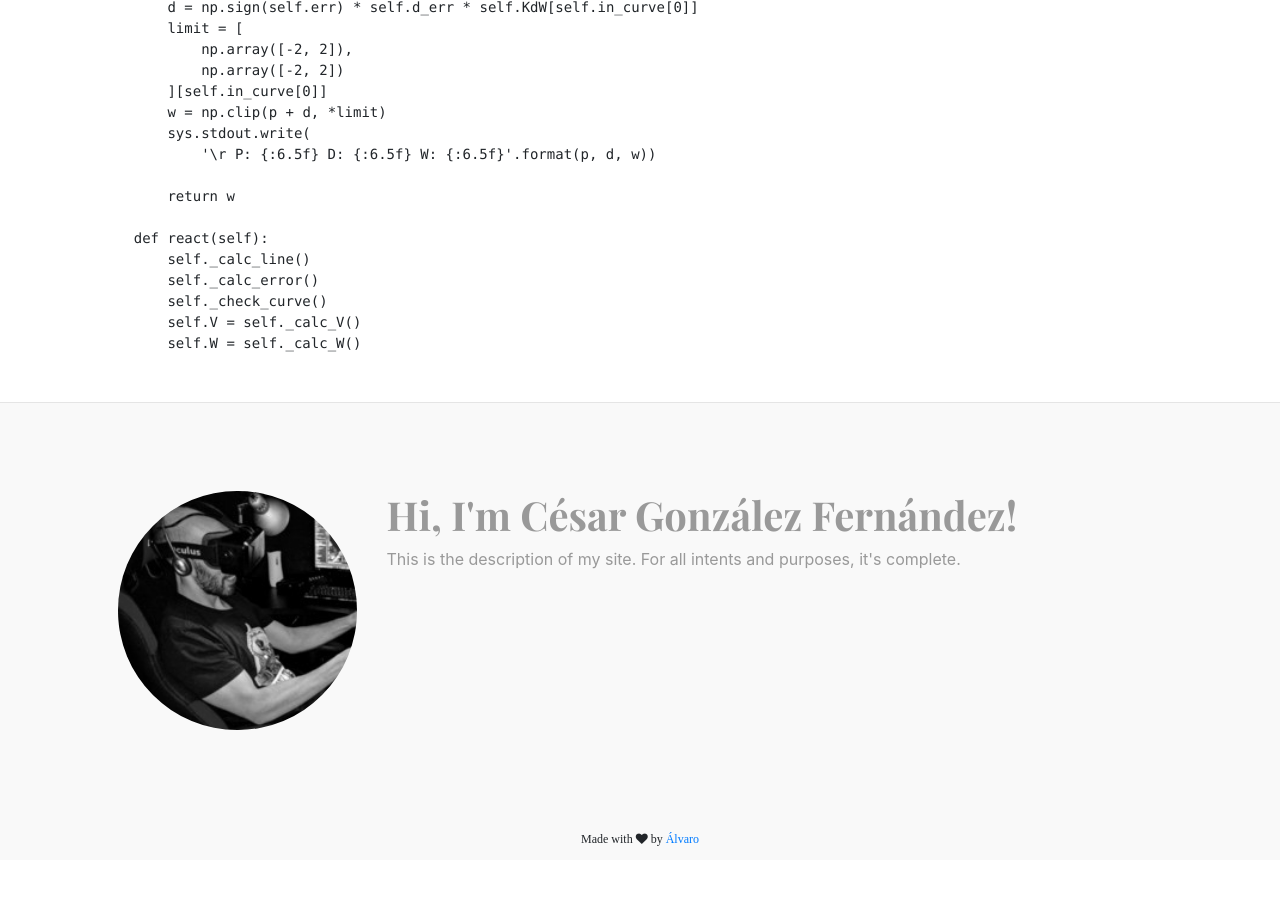
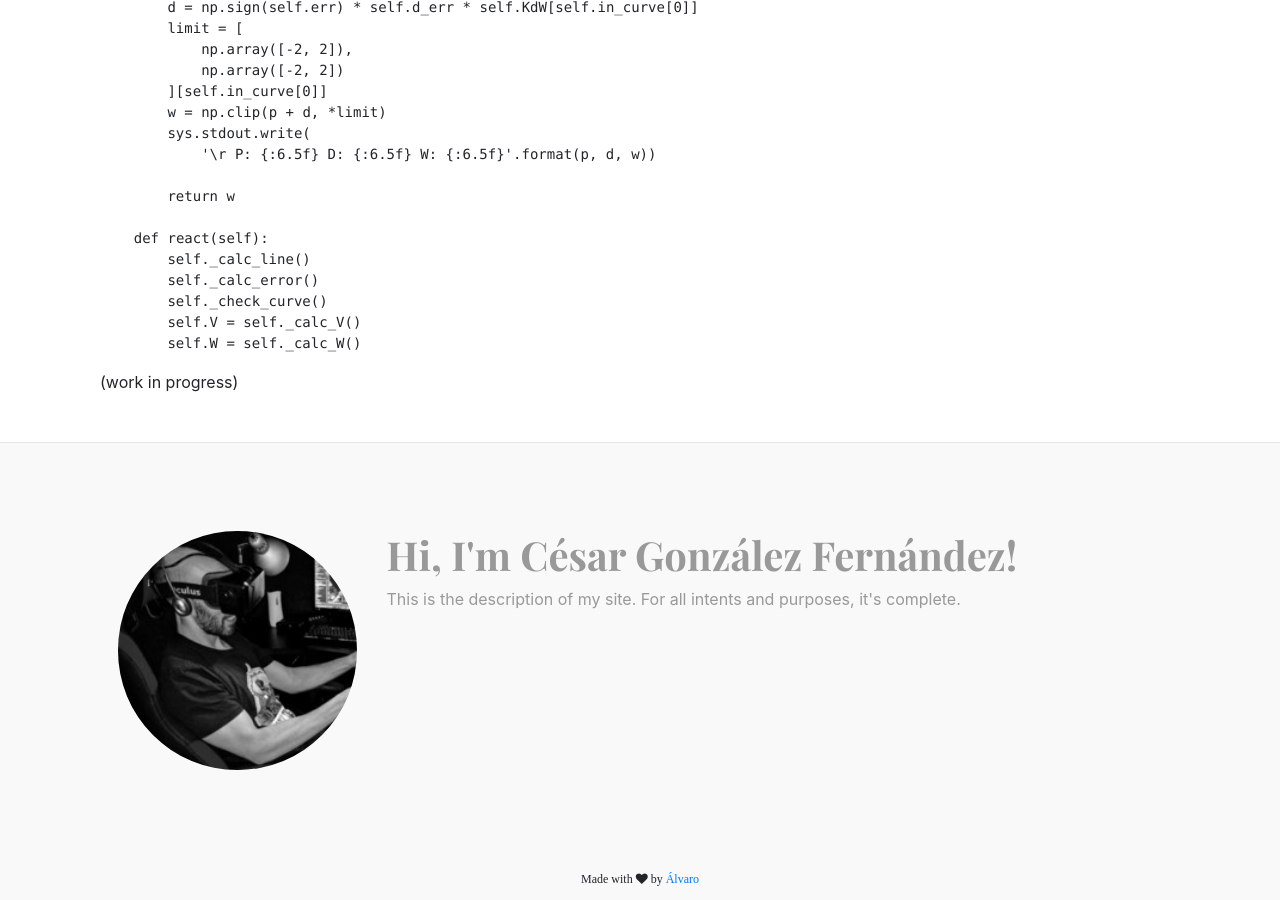
Before and after one commit to sariogonfer/MUVA-ROBLOG, a Jekyll site: the page built from _collections/_follow-line/2020-05-03-4-step.markdown, in a window 1280 px wide and 900 px high, scrolled down 2427 px. Built offline with Jekyll 4.4.1, drawn with Linux system fonts in a browser that asks for light colours; nearby versions of some CDN libraries; some web fonts are replaced; before the commit the page ends 3287 px from its top, so only the background shows below that.

Commit message:
Last driver

````diff
--- a/_collections/_follow-line/2020-05-03-4-step.markdown
+++ b/_collections/_follow-line/2020-05-03-4-step.markdown
@@ -115,3 +115,5 @@ class AIrtonSenna(Driver):
         self.V = self._calc_V()
         self.W = self._calc_W()
 ```
+
+(work in progress)
````
